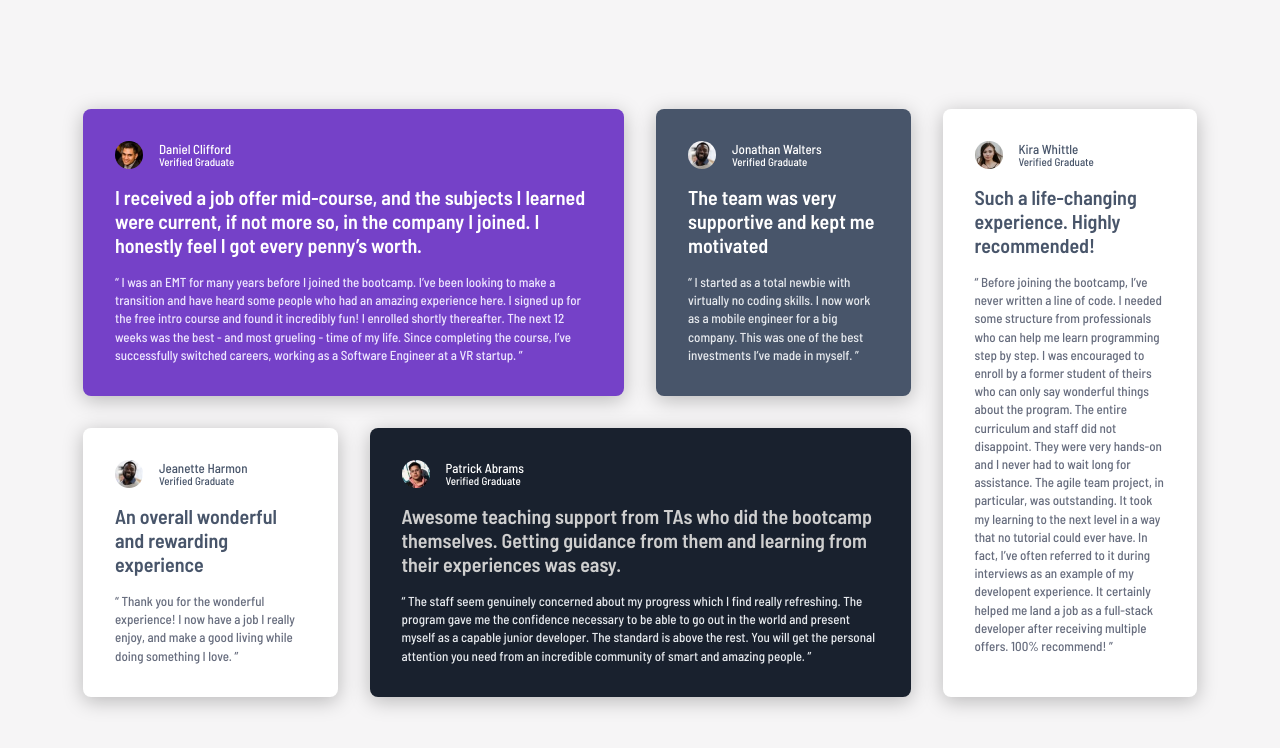
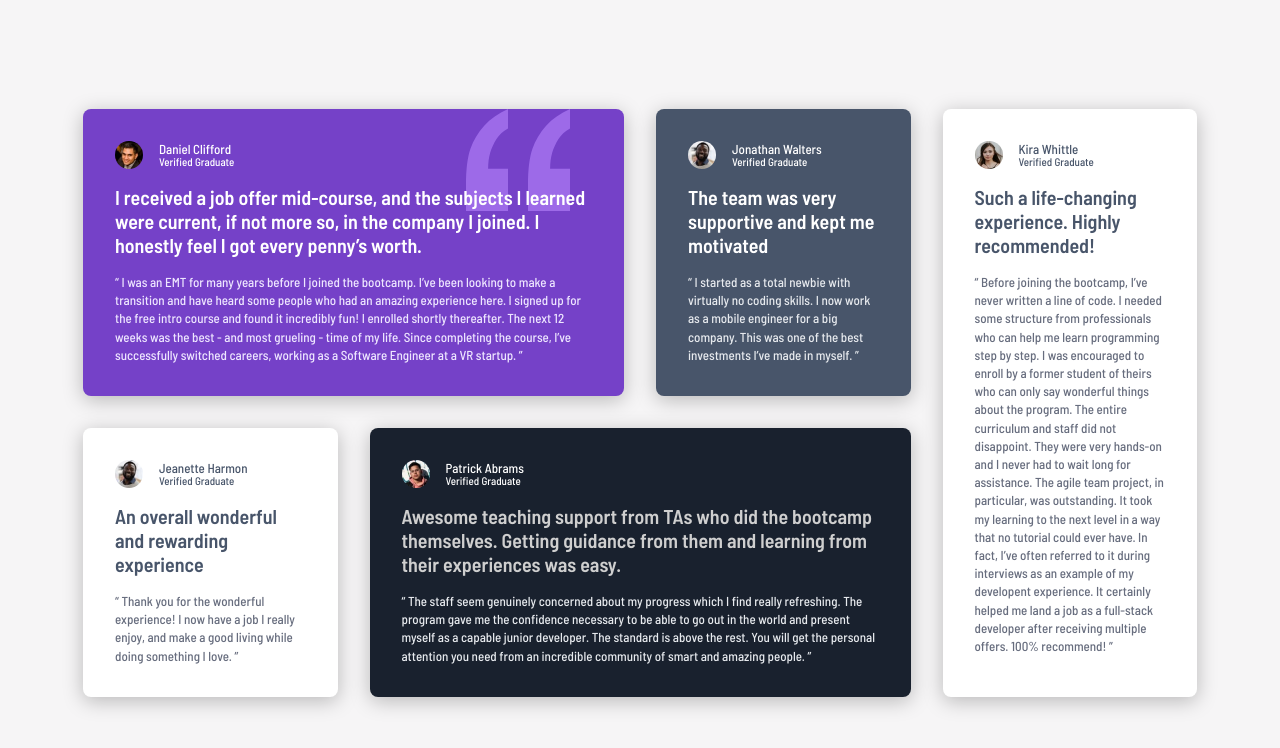
Before and after one commit to adam-pawelek/frontendmentor-testimonials-grid-section, a plain HTML site: page index.html in a window 1280 px wide. Drawn offline with Linux system fonts and the light colour scheme.

Commit message:
Added apostrophe

```diff
--- a/index.html
+++ b/index.html
@@ -21,7 +21,7 @@
   <div class="grid-container">
 
     <div class="grid-card card-daniel-clifford">
-
+      <img src="images/bg-pattern-quotation.svg" alt="" class="daniel-clifford-apostrophe-image">
       <div class="person-informations">
         <img src="images/image-daniel.jpg" alt="" class="person-image">
         <div class="person-name-education-daniel-clifford">
--- a/style.css
+++ b/style.css
@@ -55,6 +55,16 @@ body{
     grid-row: 1;
     grid-column: 1 / span 2;
     background-color: var(--purple-500);
+    position: relative;
+}
+
+.daniel-clifford-apostrophe-image{
+    position: absolute;
+    left: calc(90% - 104px);
+    top: 0;
+    z-index: 0;
+    stroke: var(--purple-300);
+    opacity: 80%;
 }
 
 .card-jonathan-walters{
@@ -119,6 +129,9 @@ body{
         grid-row: 4;
         grid-column: 1 / 3;
     }
+    .daniel-clifford-apostrophe-image{
+        left: calc(75% - 104px);
+    }
 }
 
 
@@ -160,6 +173,12 @@ body{
         grid-row: 7/9;
         grid-column: 1;
     }
+
+    .daniel-clifford-apostrophe-image{
+        height: 0;
+        width: 0;
+    }
+
 }
 
 
@@ -244,6 +263,8 @@ body{
 
 .card-short-description-daniel-clifford{
     color: var(--white);
+    z-index: 10;
+    position: relative;
 }
 
 .card-short-description-jonathan-walters{
```
